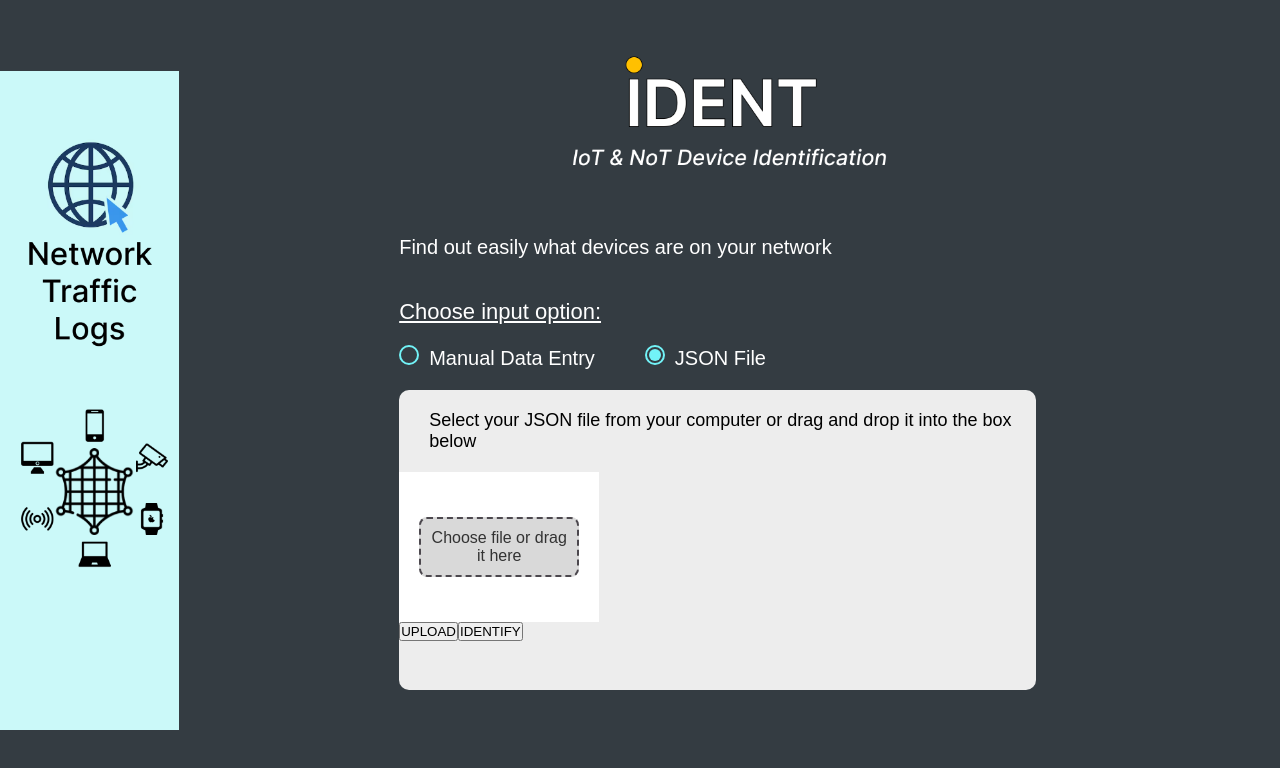
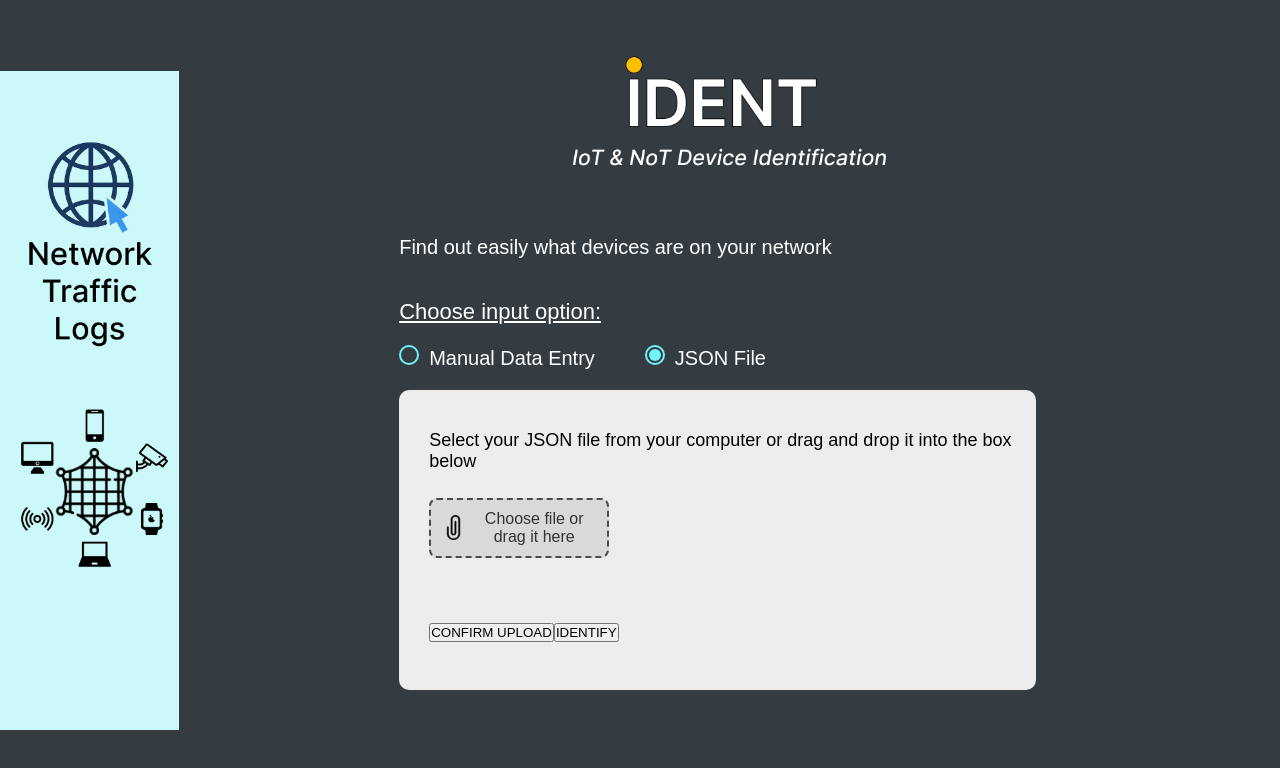
Before and after one commit to TalFlint1/iot-not-identification, a React (Create React App) app: page / in a window 1280 px wide. Shown: the top 768 px of the page. Built offline with nearby package versions, Linux system fonts and the light colour scheme.

Commit message:
in JSON just need to design two buttons

```diff
--- a/src/components/InputScreen.js
+++ b/src/components/InputScreen.js
@@ -2,9 +2,19 @@ import { useState } from "react";
 import Title from "./Title";
 import sidebarImage from "../Icons/sidebar.png";
 import './InputScreen.css'; // Make sure the path is correct
+import attachmentIcon from "../Icons/attachment.png"; // Adjust path if needed
+
 
 const InputScreen = () => {
   const [inputType, setInputType] = useState("json"); // Default to JSON file
+  const [selectedFile, setSelectedFile] = useState(null); // State for file name
+
+  const handleFileChange = (event) => {
+    const file = event.target.files[0];
+    if (file) {
+      setSelectedFile(file.name); // Update state with file name
+    }
+  };
 
   return (
     <div style={{ display: "flex", height: "100vh", backgroundColor: "#343C42", fontFamily: "Arial, sans-serif" }}>
@@ -93,57 +103,77 @@ const InputScreen = () => {
                 height: "300px", // Taller box
                 width: "60%", // Thinner box
                 maxWidth: "800px", // Limit the maximum width
+                display: "flex",
             }}
             >
             {inputType === "json" ? (
                 <div className="flex flex-col items-center gap-4" style={{ height: "100%", justifyContent: "center" }}>
-                <p className="italic" style={{ marginTop: "20px", marginLeft: "30px", marginBottom: "20px", paddingTop: "20px", fontSize: "18px" }}>
+                <p className="italic" style={{ marginTop: "20px", marginLeft: "30px", marginBottom: "1px", paddingTop: "20px", fontSize: "18px" }}>
                   Select your JSON file from your computer or drag and drop it into the box below
                 </p>
+
+                {/* Label for file upload */}
                 <label
                   htmlFor="file-upload"
-                    className="border border-dashed border-gray-500 p-4 w-full text-center cursor-pointer"
+                  className="border border-dashed border-gray-500 p-4 w-full text-center cursor-pointer relative"
                   style={{
-                        backgroundColor: "#FFF",
                     display: "flex",
+                    flexDirection: "column", // Arrange children vertically
                     justifyContent: "center",
                     alignItems: "center",
                     height: "150px",
                     width: "200px",
                     color: "#333",
-                        position: "relative", // Ensure proper positioning of the inner box
+                    position: "relative",
+                    borderRadius: "8px",
                   }}
                 >
-                    {/* Small box inside the input box */}
+                  {/* Small gray box inside the input box */}
                   <div
                     style={{
-                            backgroundColor: "#D9D9D9",  // Light gray background for the smaller box
-                            padding: "10px",  // Padding for the smaller box
-                            borderRadius: "8px", // Optional: rounded corners for the small box
+                      backgroundColor: "#D9D9D9",
+                      padding: "10px",
+                      borderRadius: "8px",
                       textAlign: "center",
-                            fontSize: "16px",  // Adjust font size
-                            color: "#333",  // Text color
-                            position: "absolute", // Absolute positioning to stay within the input box
-                            top: "50%",
-                            left: "50%",
-                            transform: "translate(-50%, -50%)", // Center the text inside the small box
-                            width: "80%",  // Adjust the size of the inner box
+                      fontSize: "16px",
+                      color: "#333",
+                      width: "180px",
                       border: "2px dashed #4C484E",
+                      display: "flex",
+                      alignItems: "center",
+                      justifyContent: "center",
+                      gap: "5px",
+                      marginLeft: "40px",
+                      marginTop: "-40px"
                     }}
                   >
+                    <img src={attachmentIcon} alt="Attachment Icon" style={{ width: "25px", height: "25px" }} />
                     Choose file or drag it here
                   </div>
+
+                  {/* Show file name directly under the gray box */}
+                  {selectedFile && (
+                    <p style={{ position: "absolute", bottom: "10px", fontSize: "16px", textAlign: "center",
+                    marginLeft: "20px", marginBottom: "20px" }}>
+                      Selected file: {selectedFile}
+                    </p>
+                  )}
+
                   <input
                     id="file-upload"
                     type="file"
-                        style={{ display: "none" }} // Fully hide the default file input box
+                    style={{ display: "none" }}
+                    onChange={(e) => setSelectedFile(e.target.files[0]?.name || "")}
                   />
                 </label>
-                <div className="flex gap-4">
-                    <button className="bg-green-300 text-black px-4 py-2 rounded-lg">UPLOAD</button>
+
+                {/* Buttons */}
+                <div className="flex gap-4 mt-8" style={{ width: "200px", marginLeft: "30px" }}>
+                  <button className="bg-green-300 text-black px-4 py-2 rounded-lg">CONFIRM UPLOAD</button>
                   <button className="bg-teal-400 text-black px-4 py-2 rounded-lg">IDENTIFY</button>
                 </div>
               </div>
+
             ) : (
                 <div className="grid grid-cols-2 gap-4" style={{ height: "100%", justifyContent: "center", paddingTop: "20px" }}>
                 <input
```
Also changed, not shown: src/Icons/attachment.png (added). Lines whose indentation alone changed are shown as unchanged.
